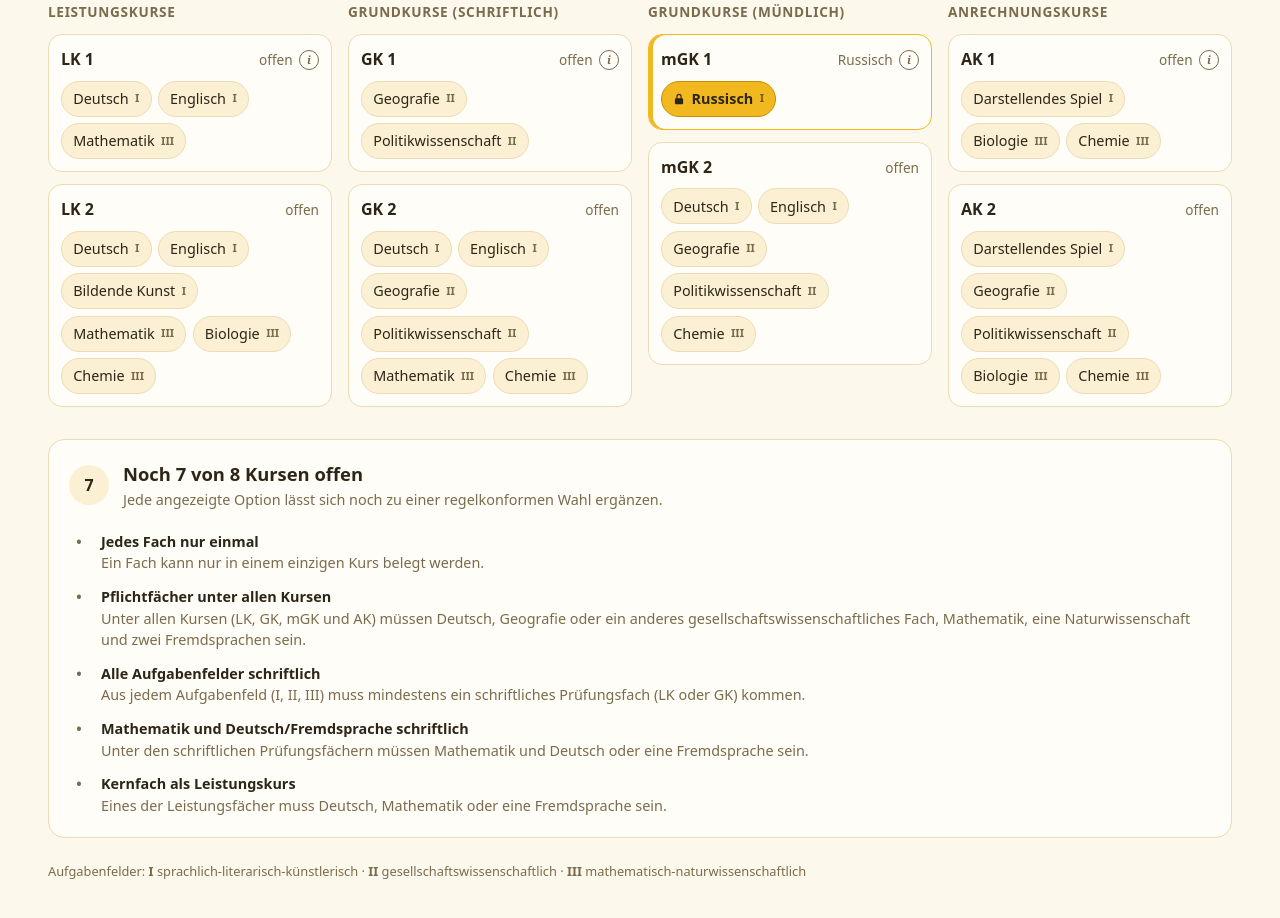
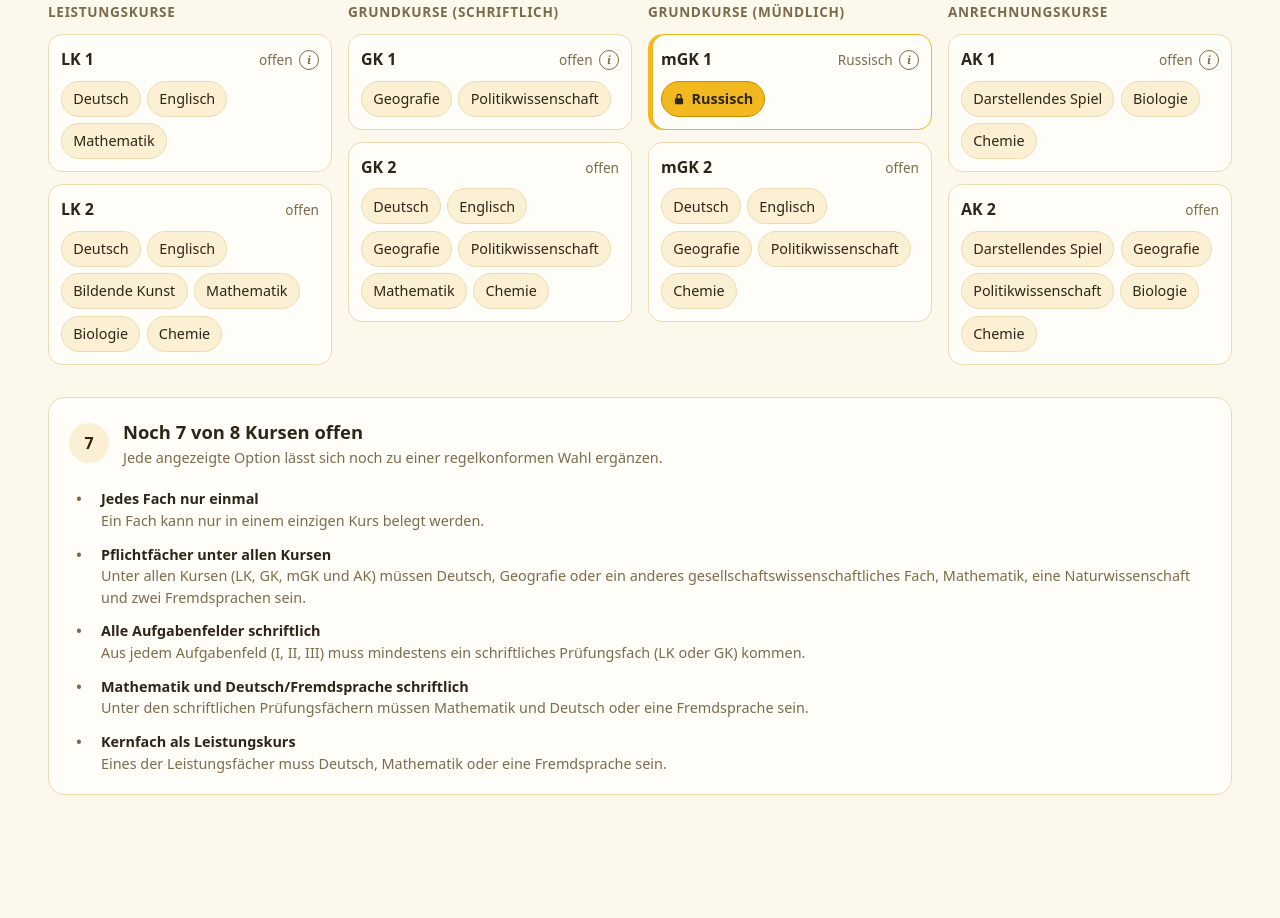
Before and after one commit to Benjino16/abi-kurswahl-suedost, a React (Vite) app: page / in a window 1280 px wide. Shown: the part 220-1138 px from the top of the page. After the commit the page ends 1063 px from the top, so only its background shows below. Built offline with nearby package versions, Linux system fonts and the light colour scheme.

Commit message:
feat(ui): show subject field markers only in free selection mode

```diff
--- a/src/App.tsx
+++ b/src/App.tsx
@@ -73,6 +73,7 @@ function App() {
                 slot={slot}
                 gewaehlt={wahl[slot.id]}
                 anzeige={anzeige[slot.id]}
+                zeigeFeld={modus === 'frei'}
                 onWaehle={(id) => waehle(slot.id, id)}
               />
             ))}
@@ -82,10 +83,12 @@ function App() {
 
       <RegelStatus wahl={wahl} modus={modus} />
 
-      <footer className="legende">
-        Aufgabenfelder: <b>I</b> sprachlich-literarisch-künstlerisch · <b>II</b> gesellschaftswissenschaftlich ·{' '}
-        <b>III</b> mathematisch-naturwissenschaftlich
-      </footer>
+      {modus === 'frei' && (
+        <footer className="legende">
+          Aufgabenfelder: <b>I</b> sprachlich-literarisch-künstlerisch · <b>II</b> gesellschaftswissenschaftlich ·{' '}
+          <b>III</b> mathematisch-naturwissenschaftlich
+        </footer>
+      )}
     </main>
   )
 }
--- a/src/components/SlotKarte.tsx
+++ b/src/components/SlotKarte.tsx
@@ -7,10 +7,11 @@ interface Props {
   slot: Slot
   gewaehlt: string | null
   anzeige: SlotAnzeige
+  zeigeFeld: boolean
   onWaehle: (id: string | null) => void
 }
 
-export function SlotKarte({ slot, gewaehlt, anzeige, onWaehle }: Props) {
+export function SlotKarte({ slot, gewaehlt, anzeige, zeigeFeld, onWaehle }: Props) {
   const { optionen, info, gesperrt } = anzeige
   // Das gewählte Fach bleibt sichtbar, auch wenn es nicht mehr zu den Optionen passt.
   const sichtbar = gewaehlt && !optionen.includes(gewaehlt) ? [gewaehlt, ...optionen] : optionen
@@ -69,9 +70,11 @@ export function SlotKarte({ slot, gewaehlt, anzeige, onWaehle }: Props) {
               >
                 {gesperrt && aktiv && <SchlossIcon />}
                 {f.name}
-                <span className="feld" title={`Aufgabenfeld ${AUFGABENFELD_LABEL[f.aufgabenfeld]}`}>
-                  {AUFGABENFELD_LABEL[f.aufgabenfeld]}
-                </span>
+                {zeigeFeld && (
+                  <span className="feld" title={`Aufgabenfeld ${AUFGABENFELD_LABEL[f.aufgabenfeld]}`}>
+                    {AUFGABENFELD_LABEL[f.aufgabenfeld]}
+                  </span>
+                )}
               </button>
             )
           })}
```
